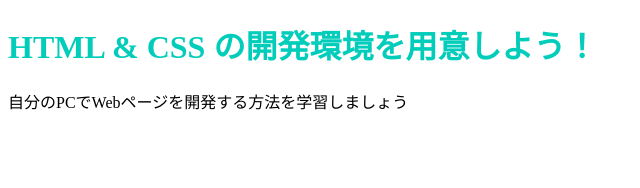
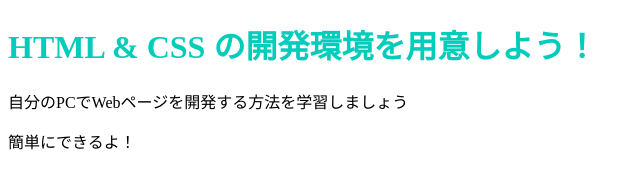
Before and after one commit to negotopolo/negotopolo.github.io, a plain HTML site: page index.html in a window 1280 px wide. Shown: the whole page, without its empty margins (0-640 px from the left). Drawn offline with Linux system fonts and the light colour scheme.

Commit message:
Update index.html

```diff
--- a/index.html
+++ b/index.html
@@ -8,5 +8,6 @@
   <body>
     <h1 class="title">HTML & CSS の開発環境を用意しよう！</h1>
     <p>自分のPCでWebページを開発する方法を学習しましょう</p>
+    <p>簡単にできるよ！</p>
   </body>
 </html>
```
